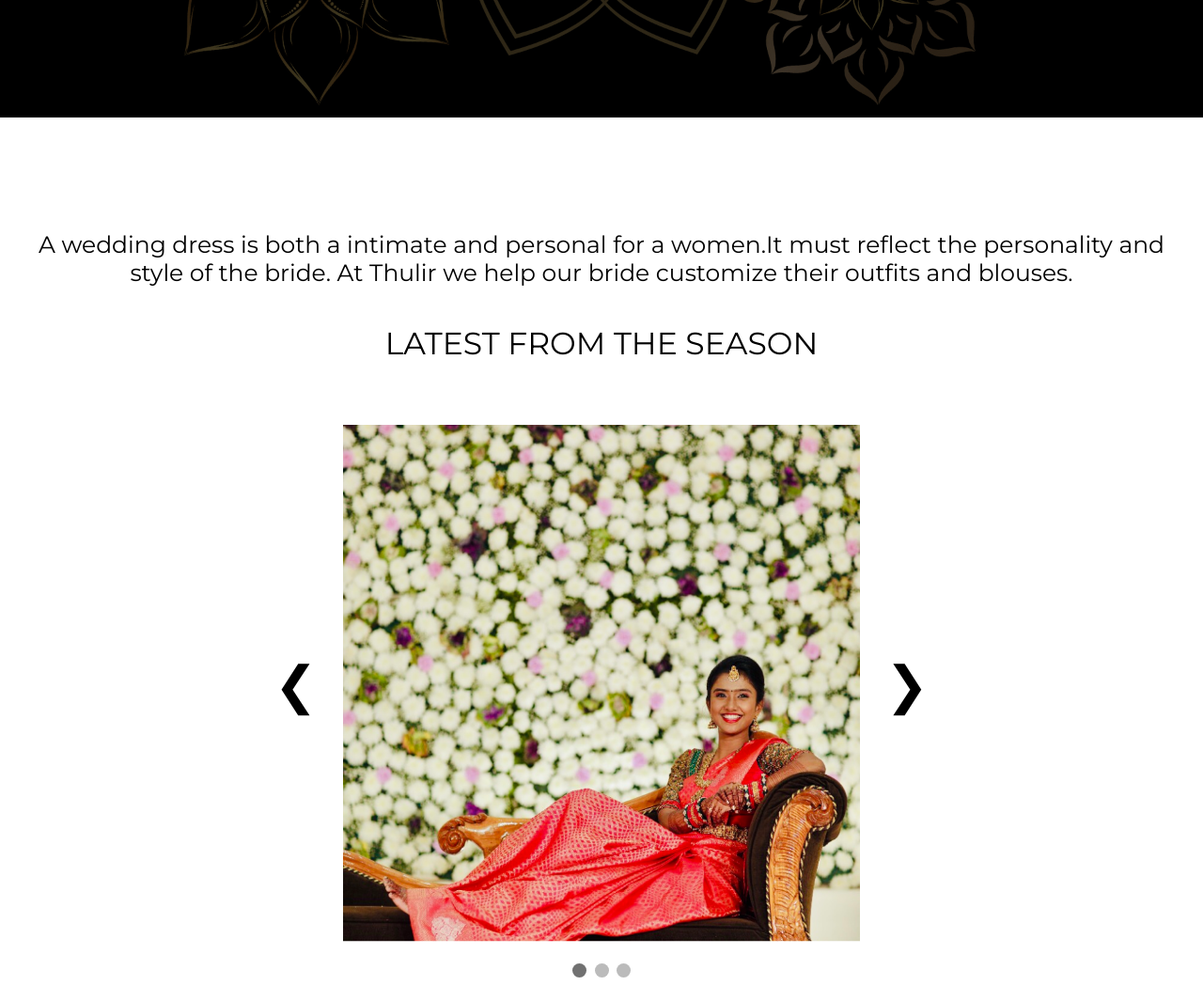
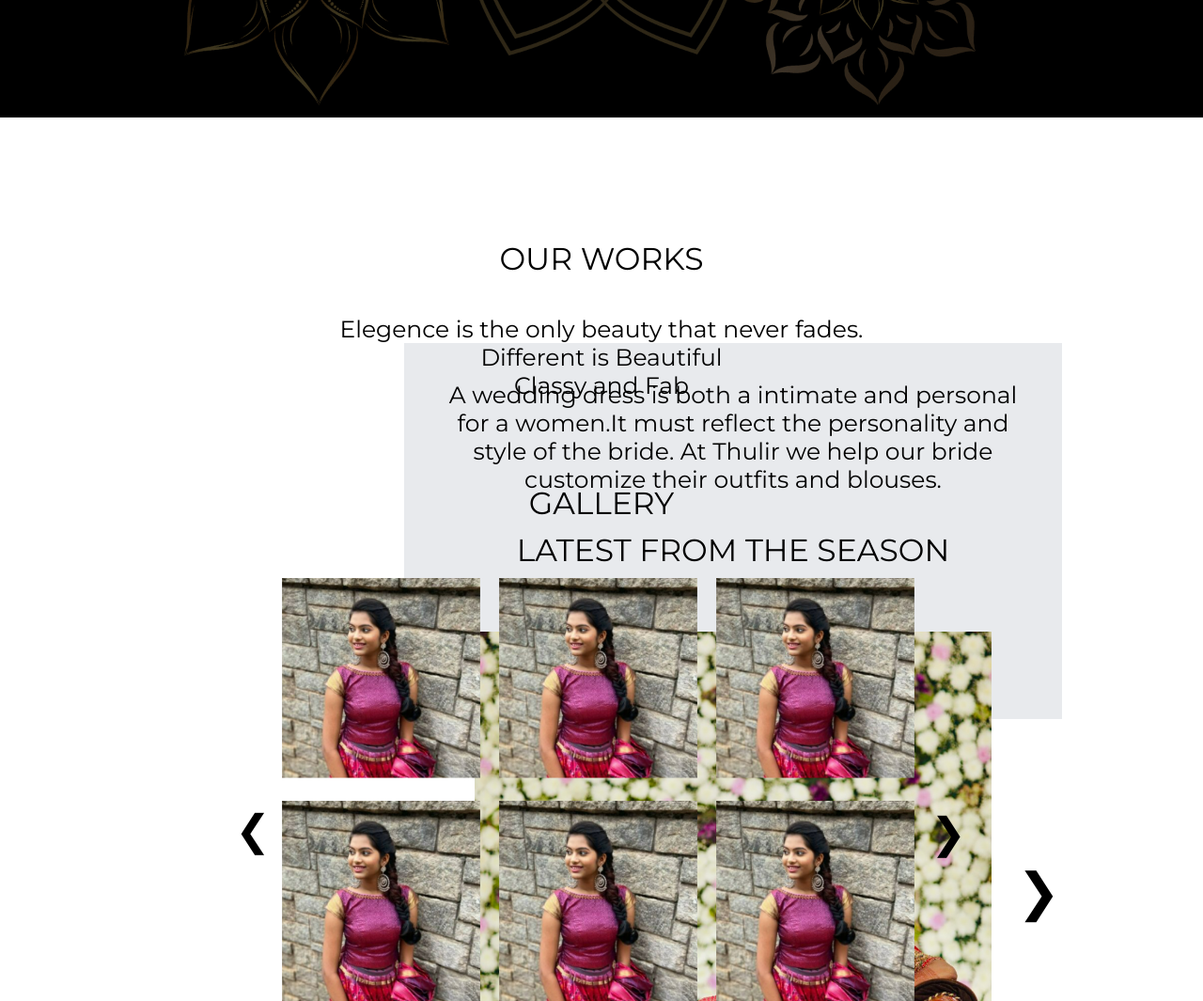
Before and after one commit to Kvn22xx/Thulir, a PHP site: page / in a window 1280 px wide. Shown: the part 595-1660 px from the top of the page at 94% size. Run offline with PHP 8.4, Linux system fonts and the light colour scheme; some libraries are stand-ins or nearby versions.

Commit message:
textbox and background colour

```diff
--- a/index.html
+++ b/index.html
@@ -50,6 +50,7 @@
       </div>
     </div>
   </div>
+  <div class="back">
     <div class="textbox">
       A wedding dress is both a intimate and personal for a women.It must
       reflect the personality and
@@ -101,6 +102,11 @@
         <img class="back" src="assets/thulir logo (3).png">
       </div> -->
     </div>
+
+    <div class="textbox">
+      <a>Elegence is the only beauty that never fades.<br>Different is Beautiful<br>Classy and Fab</a>
+    </div>
+
     <div class="container" id="gallery">
       <div class="galslide names" >
         <p>GALLERY</p>
@@ -183,5 +189,6 @@
 
           </div>
       </div>
+    </div>
 </body>
 </html>
--- a/script.js
+++ b/script.js
@@ -37,7 +37,7 @@
 
 window.addEventListener("load",function() {
     showSlides(slideIndex);
-    myTimer = setInterval(function(){plusSlides(1)}, 4000);
+    myTimer = setInterval(function(){plusSlides(1)}, 1000);
 
     //COMMENT OUT THE LINE BELOW TO KEEP ARROWS PART OF MOUSEENTER PAUSE/RESUME
     slideshowContainer = document.getElementsByClassName('slideshow-inner')[0];
@@ -61,9 +61,9 @@
   //COMMENT OUT THE LINES BELOW TO KEEP ARROWS PART OF MOUSEENTER PAUSE/RESUME
 
   if (n === -1){
-    myTimer = setInterval(function(){plusSlides(n + 2)}, 4000);
+    myTimer = setInterval(function(){plusSlides(n + 2)}, 1000);
   } else {
-    myTimer = setInterval(function(){plusSlides(n + 1)}, 4000);
+    myTimer = setInterval(function(){plusSlides(n + 1)}, 1000);
   }
 }
 
--- a/styles.css
+++ b/styles.css
@@ -4,8 +4,12 @@
     box-sizing: border-box;
     font-family: "Montserrat";
     text-decoration: none;
+
 }
-
+.back{
+    background-color: rgb(232, 234, 237);
+}
+}
 html{
     scroll-behavior: smooth;
 }
```
Lines whose indentation alone changed are shown as unchanged.
